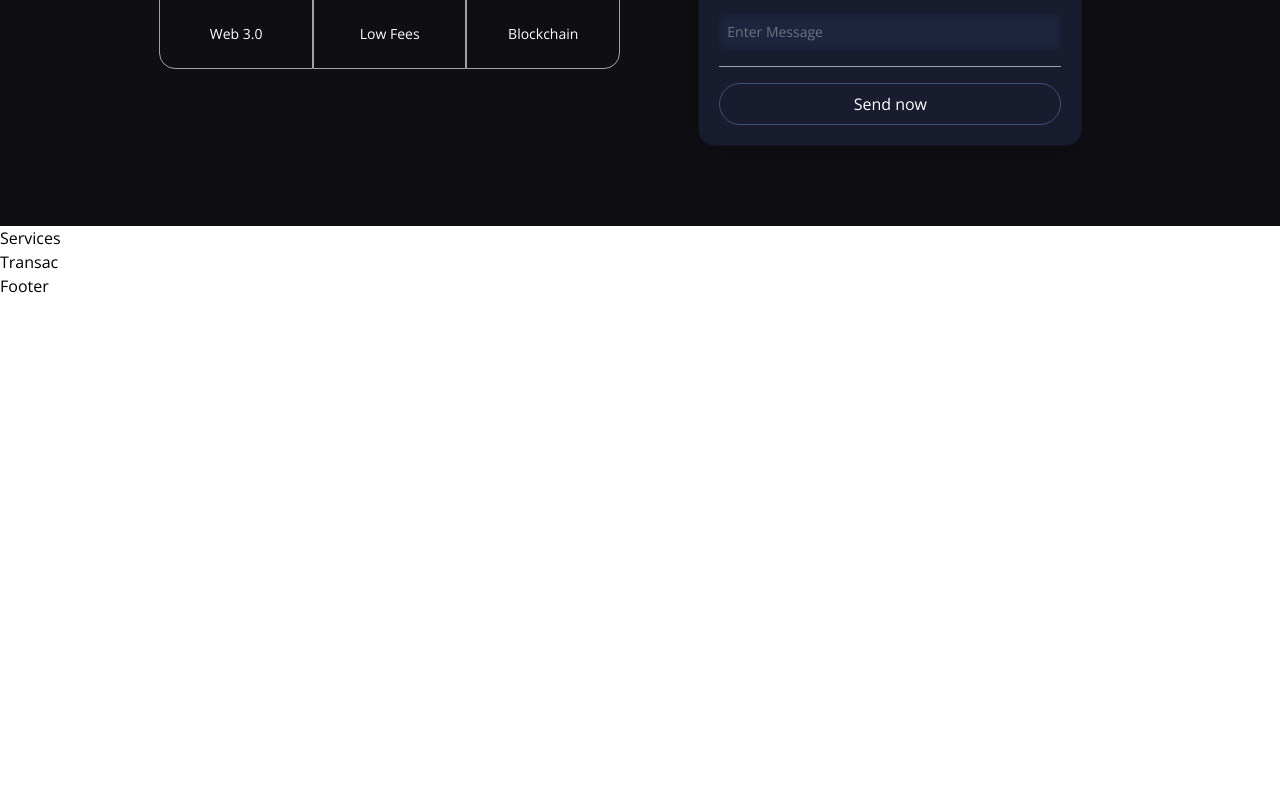
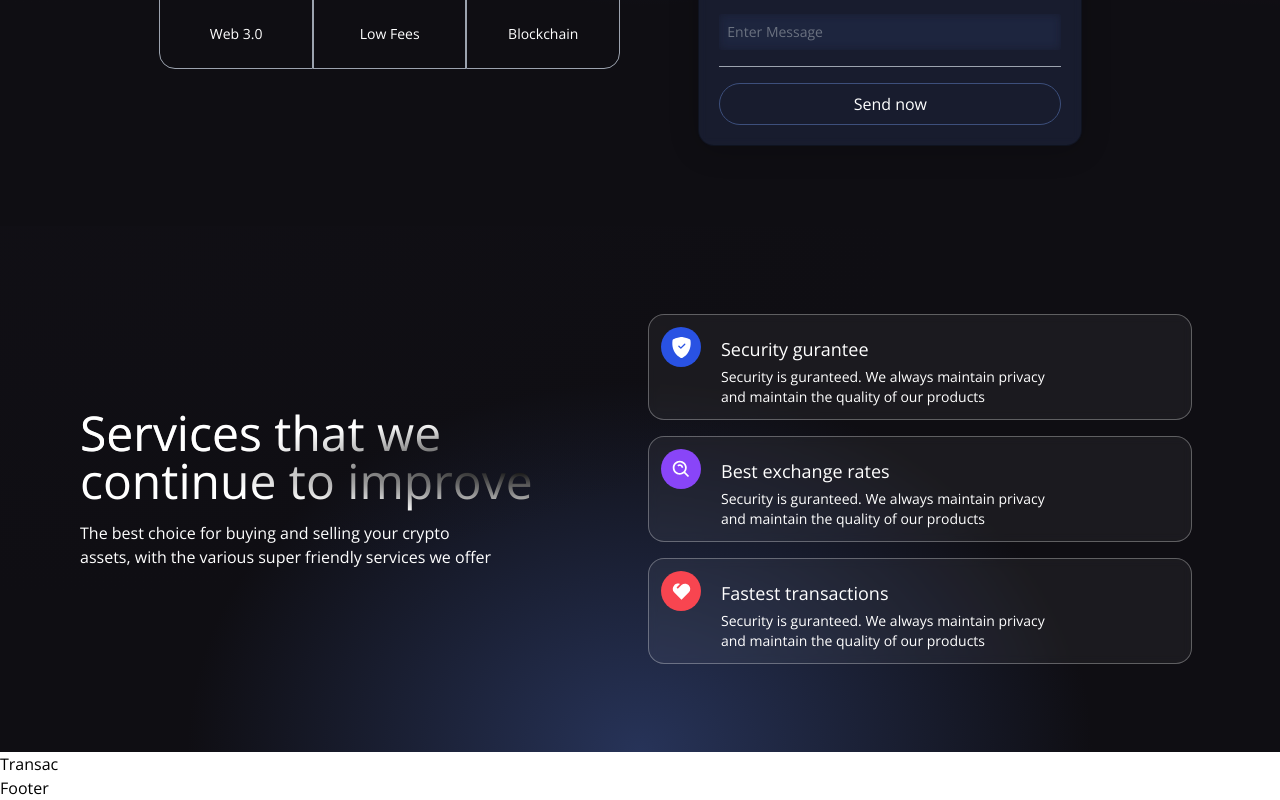
Before and after one commit to zephyrus21/ethecrypt, a React app in the folder client/: page / in a window 1280 px wide. Shown: the part 523-1323 px from the top of the page. Before the commit the page ends 821 px from the top, so only its background shows below. Built offline with nearby package versions, Linux system fonts and the light colour scheme; the HTML template or start-up script is replaced by a standard one.

Commit message:
adding services

```diff
--- a/client/src/components/Services.tsx
+++ b/client/src/components/Services.tsx
@@ -1,7 +1,64 @@
-interface ServicesProps {}
+import { BsShieldFillCheck } from "react-icons/bs";
+import { BiSearchAlt } from "react-icons/bi";
+import { RiHeart2Fill } from "react-icons/ri";
 
-const Services: React.FC<ServicesProps> = ({}) => {
-  return <h1>Services</h1>;
-};
+interface ServiceCardProps {
+  icon: JSX.Element;
+  title: string;
+  color: string;
+  subtitle: string;
+}
+
+const ServiceCard = ({ color, title, icon, subtitle }: ServiceCardProps) => (
+  <div className='flex flex-row justify-start items-start white-glassmorphism p-3 m-2 cursor-pointer hover:shadow-xl'>
+    <div
+      className={`w-10 h-10 rounded-full flex justify-center items-center ${color}`}>
+      {icon}
+    </div>
+    <div className='ml-5 flex flex-col flex-1'>
+      <h3 className='mt-2 text-white text-lg'>{title}</h3>
+      <p className='mt-1 text-white text-sm md:w-9/12'>{subtitle}</p>
+    </div>
+  </div>
+);
+
+const Services = () => (
+  <div className='flex w-full justify-center items-center gradient-bg-services'>
+    <div className='flex mf:flex-row flex-col items-center justify-between md:p-20 py-12 px-4'>
+      <div className='flex-1 flex flex-col justify-start items-start'>
+        <h1 className='text-white text-3xl sm:text-5xl py-2 text-gradient '>
+          Services that we
+          <br />
+          continue to improve
+        </h1>
+        <p className='text-left my-2 text-white font-light md:w-9/12 w-11/12 text-base'>
+          The best choice for buying and selling your crypto assets, with the
+          various super friendly services we offer
+        </p>
+      </div>
+
+      <div className='flex-1 flex flex-col justify-start items-center'>
+        <ServiceCard
+          color='bg-[#2952E3]'
+          title='Security gurantee'
+          icon={<BsShieldFillCheck fontSize={21} className='text-white' />}
+          subtitle='Security is guranteed. We always maintain privacy and maintain the quality of our products'
+        />
+        <ServiceCard
+          color='bg-[#8945F8]'
+          title='Best exchange rates'
+          icon={<BiSearchAlt fontSize={21} className='text-white' />}
+          subtitle='Security is guranteed. We always maintain privacy and maintain the quality of our products'
+        />
+        <ServiceCard
+          color='bg-[#F84550]'
+          title='Fastest transactions'
+          icon={<RiHeart2Fill fontSize={21} className='text-white' />}
+          subtitle='Security is guranteed. We always maintain privacy and maintain the quality of our products'
+        />
+      </div>
+    </div>
+  </div>
+);
 
 export default Services;
```
